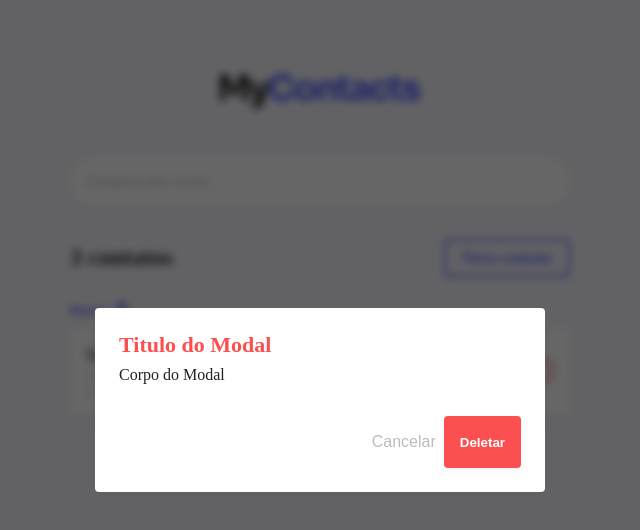
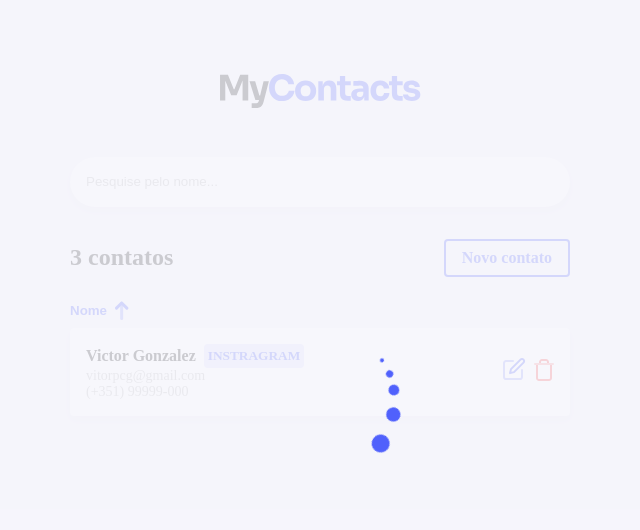
Before and after one commit to victorgonzalezz/myContacts, a React (Vite) app: page / in a window 1280 px wide. Shown: the top 530 px of the page, without its empty margins (320-960 px from the left). Built offline with nearby package versions, Linux system fonts and the light colour scheme.

Commit message:
loader
loader done

```diff
--- a/index.html
+++ b/index.html
@@ -9,6 +9,7 @@
   <body>
     <div id="root"></div>
     <div id="modal-root"></div>
+    <div id="loader-root"></div>
     <script type="module" src="/src/main.jsx"></script>
   </body>
 </html>
--- /dev/null
+++ b/src/components/Loader/index.jsx
@@ -0,0 +1,11 @@
+import ReactDOM from 'react-dom';
+import { Overlay } from './styles';
+
+export default function Loader() {
+  return ReactDOM.createPortal(
+    <Overlay>
+      <div className="loader" />
+    </Overlay>,
+    document.getElementById('loader-root'),
+  );
+}
--- /dev/null
+++ b/src/components/Loader/styles.jsx
@@ -0,0 +1,65 @@
+import styled, { keyframes } from 'styled-components';
+
+const load = keyframes`
+  0% {
+    box-shadow: 0 -0.83em 0 -0.4em, 0 -0.83em 0 -0.42em, 0 -0.83em 0 -0.44em, 0 -0.83em 0 -0.46em, 0 -0.83em 0 -0.477em;
+  }
+  5%,
+  95% {
+    box-shadow: 0 -0.83em 0 -0.4em, 0 -0.83em 0 -0.42em, 0 -0.83em 0 -0.44em, 0 -0.83em 0 -0.46em, 0 -0.83em 0 -0.477em;
+  }
+  10%,
+  59% {
+    box-shadow: 0 -0.83em 0 -0.4em, -0.087em -0.825em 0 -0.42em, -0.173em -0.812em 0 -0.44em, -0.256em -0.789em 0 -0.46em, -0.297em -0.775em 0 -0.477em;
+  }
+  20% {
+    box-shadow: 0 -0.83em 0 -0.4em, -0.338em -0.758em 0 -0.42em, -0.555em -0.617em 0 -0.44em, -0.671em -0.488em 0 -0.46em, -0.749em -0.34em 0 -0.477em;
+  }
+  38% {
+    box-shadow: 0 -0.83em 0 -0.4em, -0.377em -0.74em 0 -0.42em, -0.645em -0.522em 0 -0.44em, -0.775em -0.297em 0 -0.46em, -0.82em -0.09em 0 -0.477em;
+  }
+  100% {
+    box-shadow: 0 -0.83em 0 -0.4em, 0 -0.83em 0 -0.42em, 0 -0.83em 0 -0.44em, 0 -0.83em 0 -0.46em, 0 -0.83em 0 -0.477em;
+  }
+`;
+
+const round = keyframes`
+  0% {
+    -webkit-transform: rotate(0deg);
+    transform: rotate(0deg);
+  }
+  100% {
+    -webkit-transform: rotate(360deg);
+    transform: rotate(360deg);
+  }
+`;
+
+export const Overlay = styled.div`
+  width: 100%;
+  height: 100%;
+  position: absolute;
+  top: 0;
+  left: 0;
+  background: rgba(246, 245, 252, 0.8);
+  display: flex;
+  align-items: center;
+  justify-content: center;
+
+.loader {
+  color: ${({ theme }) => theme.colors.primary.main};
+  font-size: 90px;
+  text-indent: -9999em;
+  overflow: hidden;
+  width: 1em;
+  height: 1em;
+
+  border-radius: 50%;
+  margin: 72px auto;
+  position: relative;
+  -webkit-transform: translateZ(0);
+  -ms-transform: translateZ(0);
+  transform: translateZ(0);
+  -webkit-animation: ${load} 1.7s infinite ease, ${round} 1.7s infinite ease;
+  animation: ${load} 1.7s infinite ease, ${round} 1.7s infinite ease;
+}
+`;
--- a/src/pages/Home/index.jsx
+++ b/src/pages/Home/index.jsx
@@ -7,12 +7,12 @@
 import arrow from '../../assets/images/icons/arrow.svg';
 import check from '../../assets/images/icons/check.svg';
 import trash from '../../assets/images/icons/trash.svg';
-import Modal from '../../components/Modal';
+import Loader from '../../components/Loader';
 
 export default function Home() {
   return (
     <Container>
-      <Modal danger />
+      <Loader />
       <InputContainer>
         <input type="text" placeholder="Pesquise pelo nome..." />
       </InputContainer>
```
